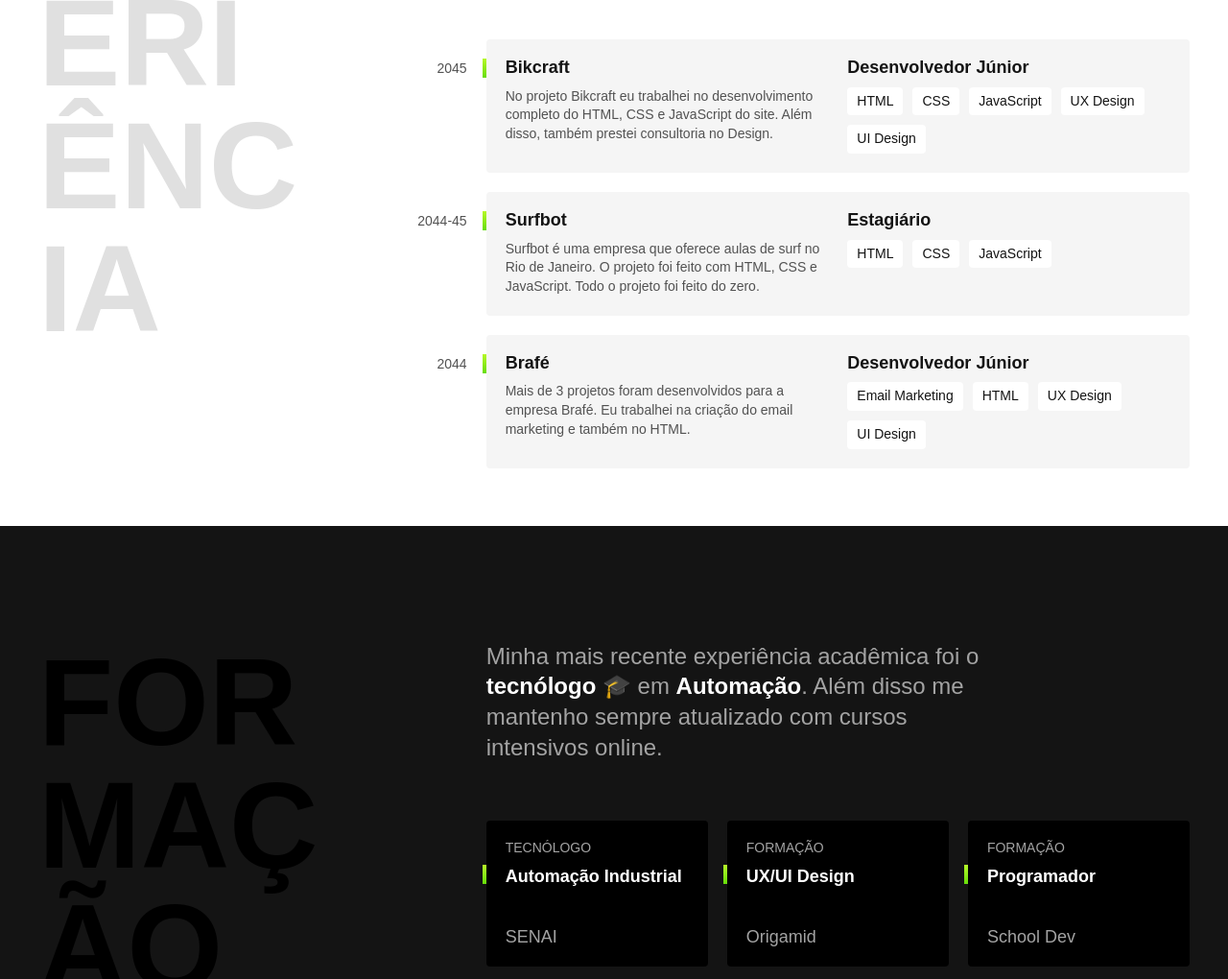
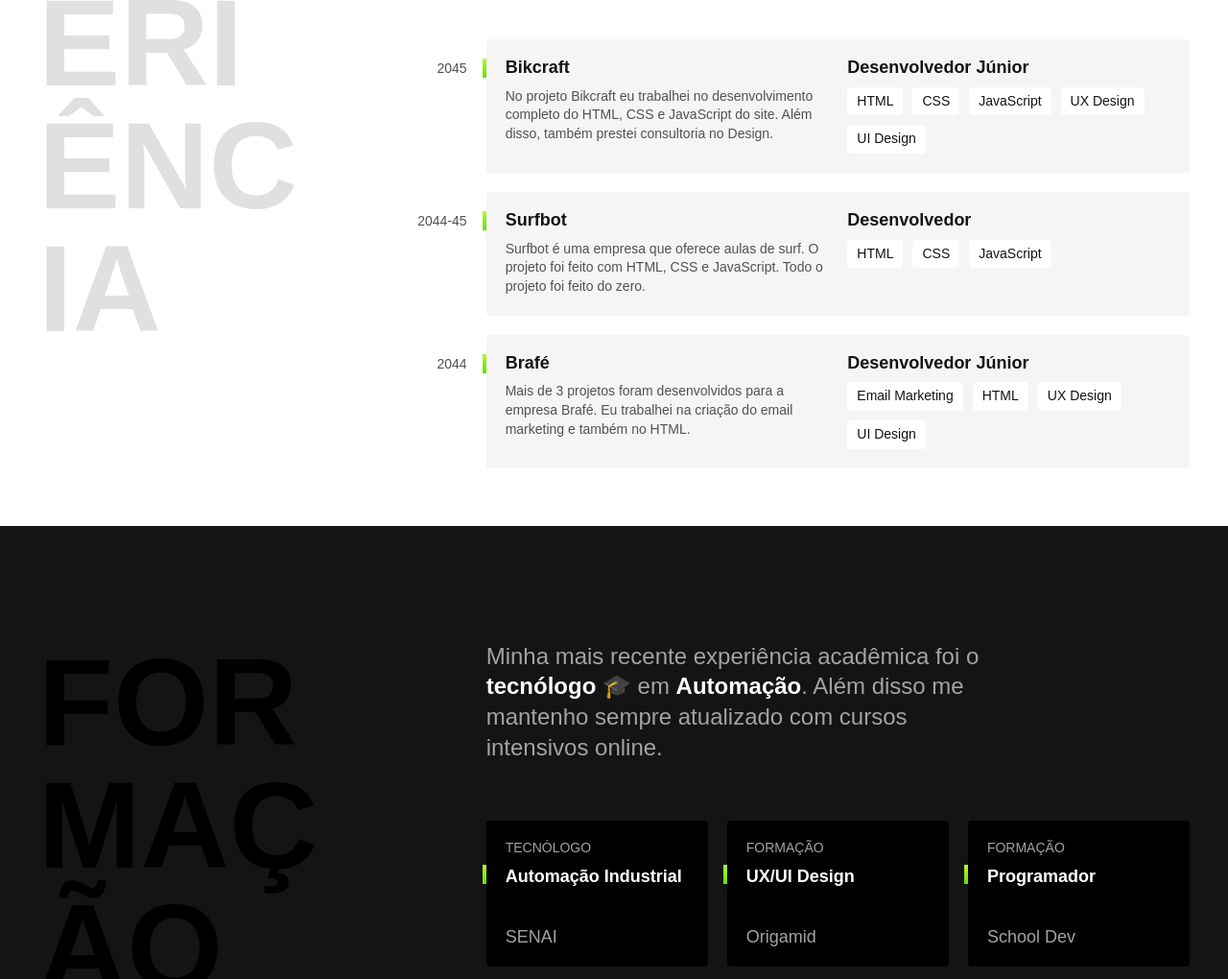
Before and after one commit to Ludevquest/Ludevquest.github.io, a plain HTML site: page index.html in a window 1280 px wide. Shown: the part 910-1930 px from the top of the page at 96% size. Drawn offline with Linux system fonts and the light colour scheme.

Commit message:
Mudança nas informações do projeto Surfbot

```diff
--- a/index.html
+++ b/index.html
@@ -51,8 +51,8 @@
       <div class="empresa">
         <span class="empresa-ano">2044-45</span>
         <h3 class="empresa-titulo">Surfbot</h3>
-        <span class="empresa-titulo">Estagiário</span>
-        <p class="empresa-texto">Surfbot é uma empresa que oferece aulas de surf no Rio de Janeiro. O projeto foi feito com HTML, CSS e JavaScript. Todo o projeto foi feito do zero.</p>
+        <span class="empresa-titulo">Desenvolvedor</span>
+        <p class="empresa-texto">Surfbot é uma empresa que oferece aulas de surf. O projeto foi feito com HTML, CSS e JavaScript. Todo o projeto foi feito do zero.</p>
         <ul class="empresa-habilidades">
           <li>HTML</li>
           <li>CSS</li>
```
